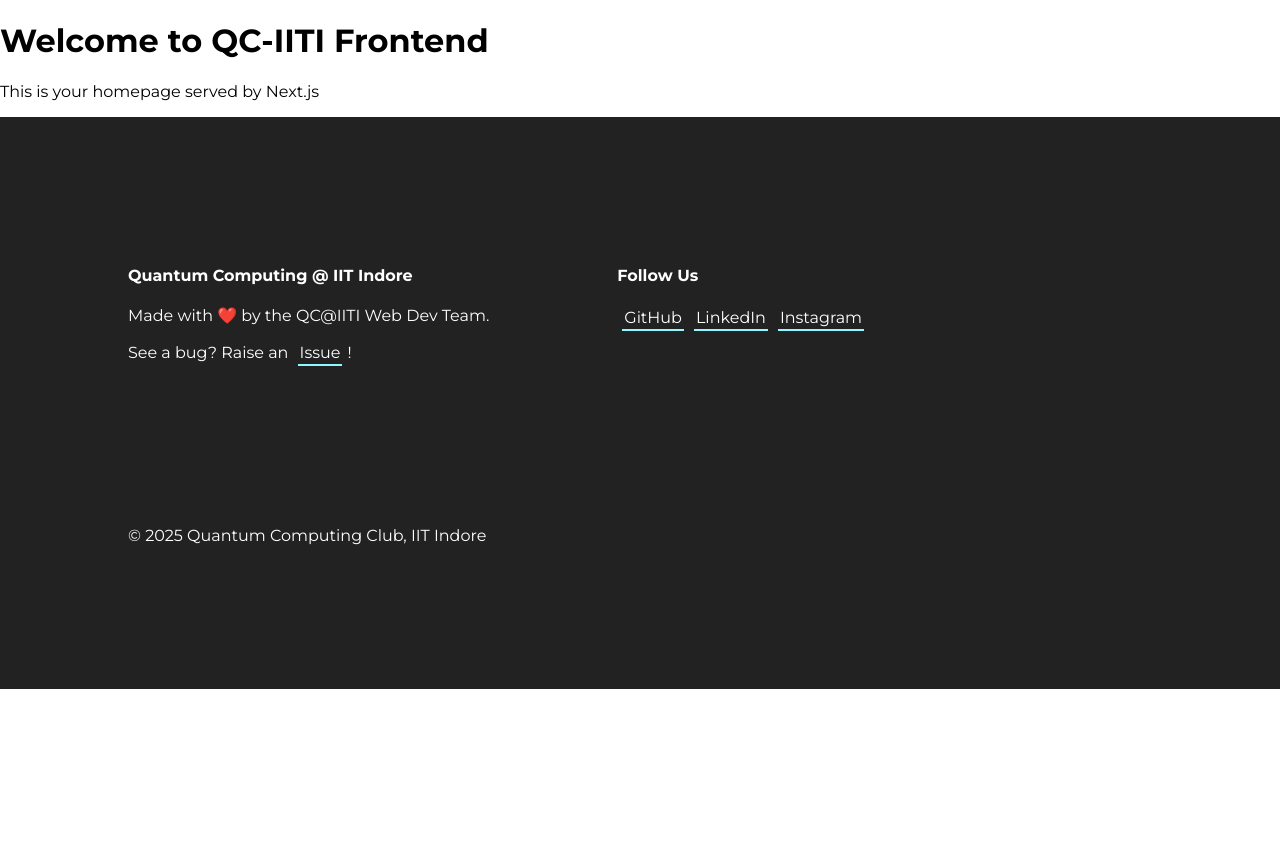
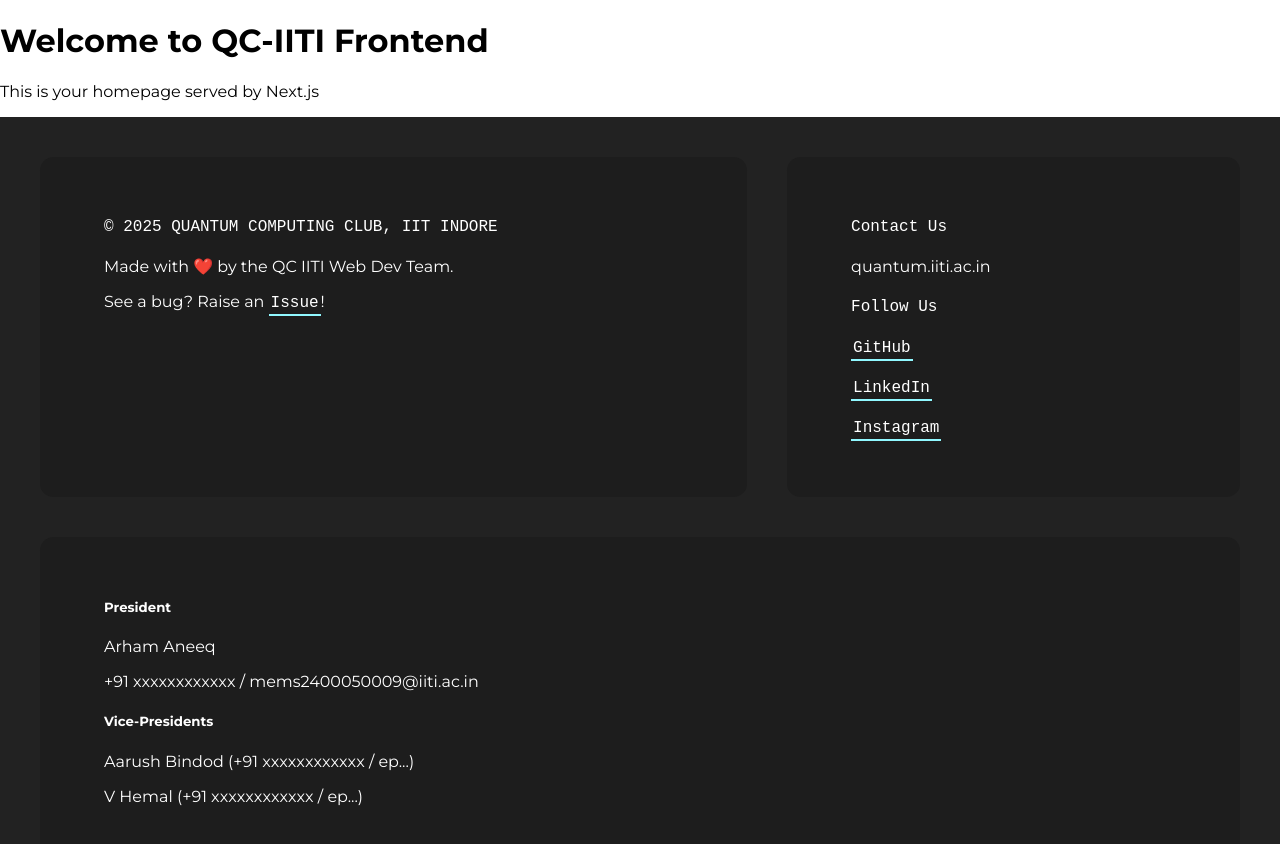
Before and after one commit to qc-iiti/qc-iiti.github.io, a Next.js app: page / in a window 1280 px wide. Shown: the top 844 px of the page. Before the commit the page ends 800 px from the top, so only its background shows below. Built offline with nearby package versions, Linux system fonts and the light colour scheme; a web font is replaced by a local one.

Commit message:
Refactor Footer component and styles for improved layout and accessibility

```diff
--- a/src/components/footer.tsx
+++ b/src/components/footer.tsx
@@ -3,20 +3,36 @@
 const Footer : React.FC = () => {
     return <div id="Footer">
         <div className="footerSection">
-            <h4>Quantum Computing @ IIT Indore</h4>
-            <p>Made with ❤️ by the QC@IITI Web Dev Team.</p>
+            <h4>© 2025 Quantum Computing Club, IIT Indore</h4>
+            <p>Made with ❤️ by the QC IITI Web Dev Team.</p>
             <p>See a bug? Raise an <a href="https://github.com/qc-iiti/qc-iiti.github.io/issues">Issue</a>!</p>
         </div>
         <div className="footerSection">
             <h4>
+                Contact Us
+            </h4>
+                <p>quantum.iiti.ac.in</p>
+            <h4>
                 Follow Us
             </h4>
-                <a href="http://github.com/qc-iiti">GitHub</a>
-                <a href="http://linkedin.com/company/quantumcomputingclub">LinkedIn</a>
-                <a href="http://instagram.com/">Instagram</a>
+                <p>
+                    <a href="http://github.com/qc-iiti">GitHub</a>
+                </p><p>
+                    <a href="http://linkedin.com/company/quantumcomputingclub">LinkedIn</a>
+                </p><p>
+                    <a href="http://instagram.com/">Instagram</a>
+                </p>
         </div>
         <div className="footerSection">
-            <p>© 2025 Quantum Computing Club, IIT Indore</p>
+
+
+                <h5>President</h5>
+                <p>Arham Aneeq</p>
+                <p>+91 xxxxxxxxxxxx / mems2400050009@iiti.ac.in</p>
+
+                <h5>Vice-Presidents</h5>
+                <p>Aarush Bindod (+91 xxxxxxxxxxxx / ep...)</p>
+                <p>V Hemal (+91 xxxxxxxxxxxx / ep...)</p>
         </div>
     </div>
 }
--- a/src/styles/Footer.scss
+++ b/src/styles/Footer.scss
@@ -8,10 +8,24 @@
         color: $fgColor;
         display: flex;
         flex-flow: row wrap;
-        padding: 5%;
+        justify-content: space-evenly;
+        padding: min(2.5vw, 20px);
 
         .footerSection {
-            padding: 5vw;
+            padding: 5vh 5vw;
+            flex-grow: 1;
+            background-color: darken($bgColor, 2%);
+            border-radius: 10pt;
+            margin: min(2.5vw, 20px);
+
+            h4 {
+                font-family: $titleFont;
+                font-weight: 400;
+            }
+
+            &:first-child h4 {
+                text-transform: uppercase;
+            }
         }
 
         a {
@@ -20,7 +34,7 @@
             display: inline-block;
             border-bottom: 2px solid $blueLight;
             padding: 2px;
-            margin: 0 5px;
+            font-family: $titleFont;
 
             transition: border-bottom 0.5s;
 
```
